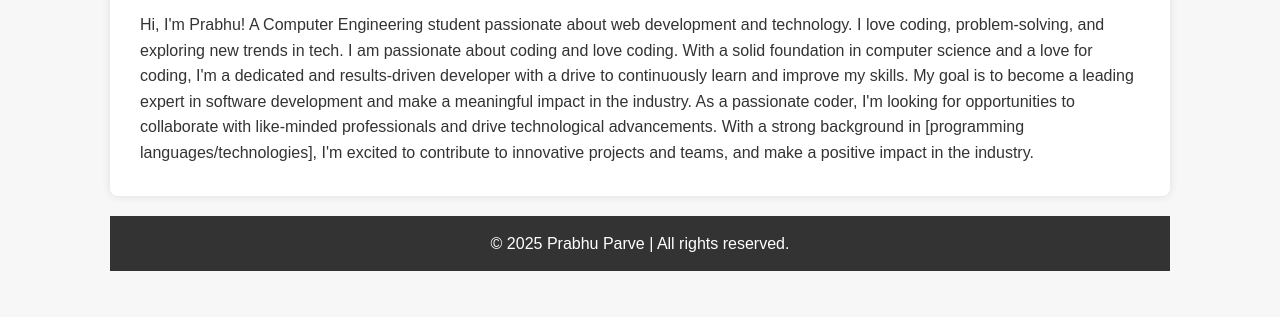
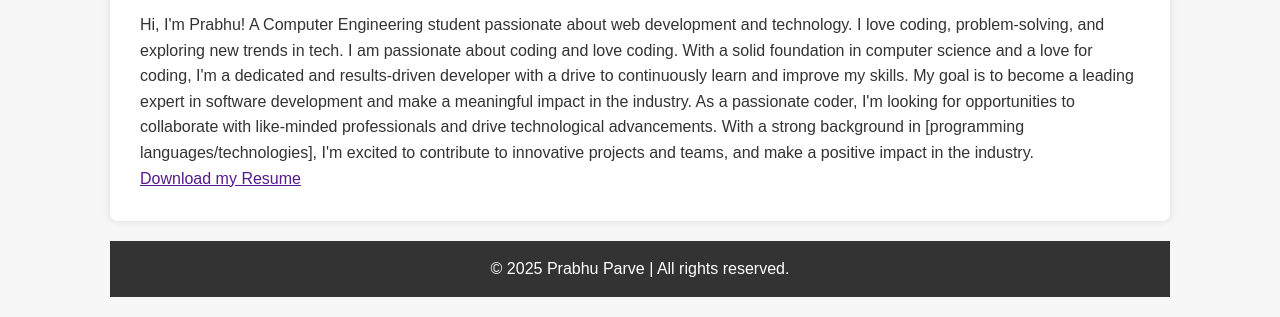
Before and after one commit to PrabhuParve/Portfolio2, a plain HTML site: page index.html in a window 1280 px wide. Shown: the part 549-866 px from the top of the page. Before the commit the page ends 840 px from the top, so only its background shows below. Drawn offline with Linux system fonts and the light colour scheme; a script that the page names is missing.

Commit message:
Update index.html

```diff
--- a/index.html
+++ b/index.html
@@ -36,6 +36,7 @@
         <p>Hi, I'm Prabhu! A Computer Engineering student passionate about web development and technology. I love coding, problem-solving, and exploring new trends in tech. I am passionate about coding and love coding. With a solid foundation in computer science and a love for coding, I'm a dedicated and results-driven developer with a drive to continuously learn and improve my skills. My goal is to become a leading expert in software development and make a meaningful impact in the industry. As a passionate coder, I'm looking for opportunities to collaborate with like-minded professionals and drive technological advancements. With a strong background in [programming languages/technologies], I'm excited to contribute to innovative projects and teams, and make a positive impact in the industry.
 
         </p>
+        <a class="resume" href="">Download my Resume</a></p>
     </section>
 
     <!-- Skills Section -->
```
